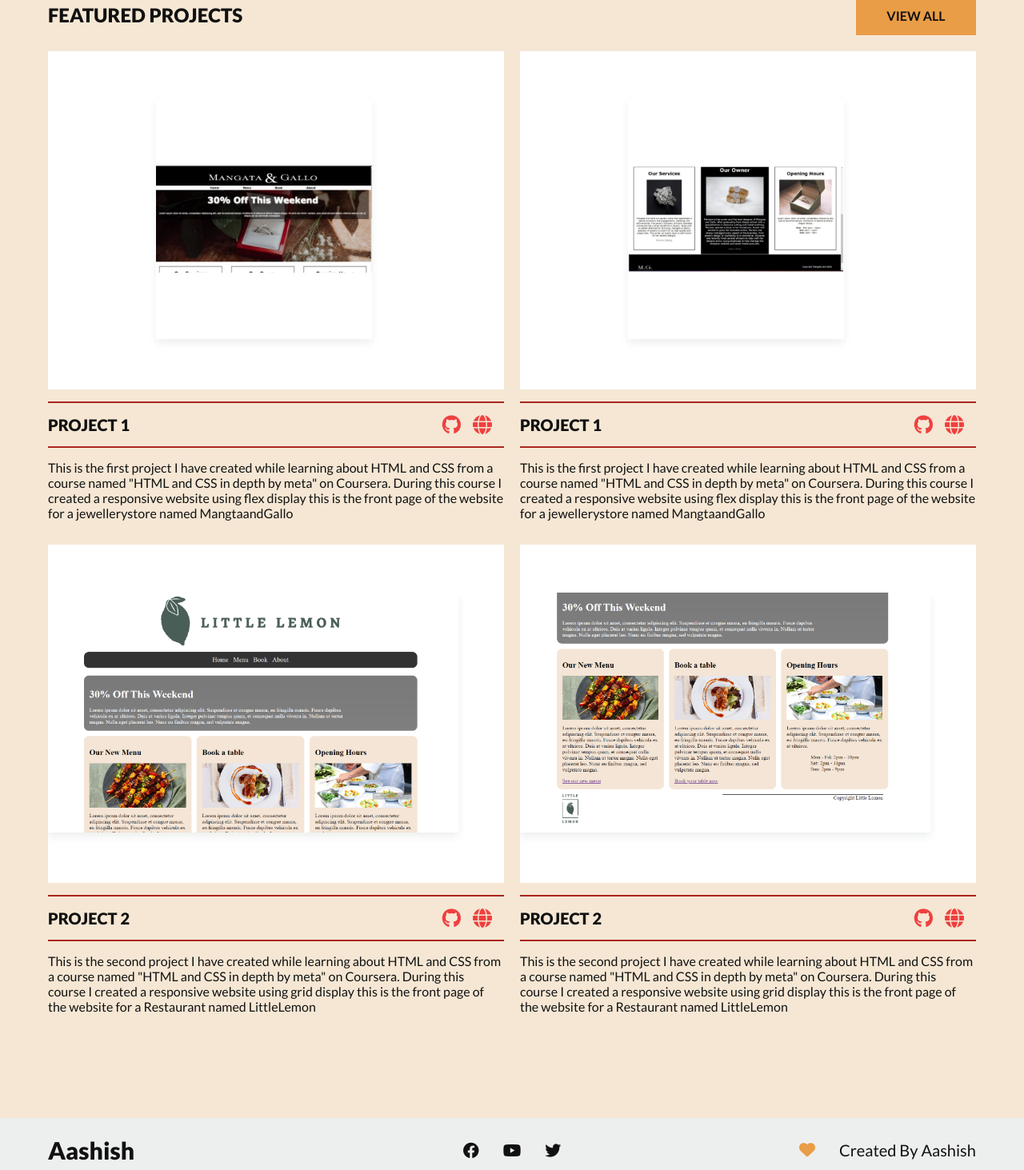
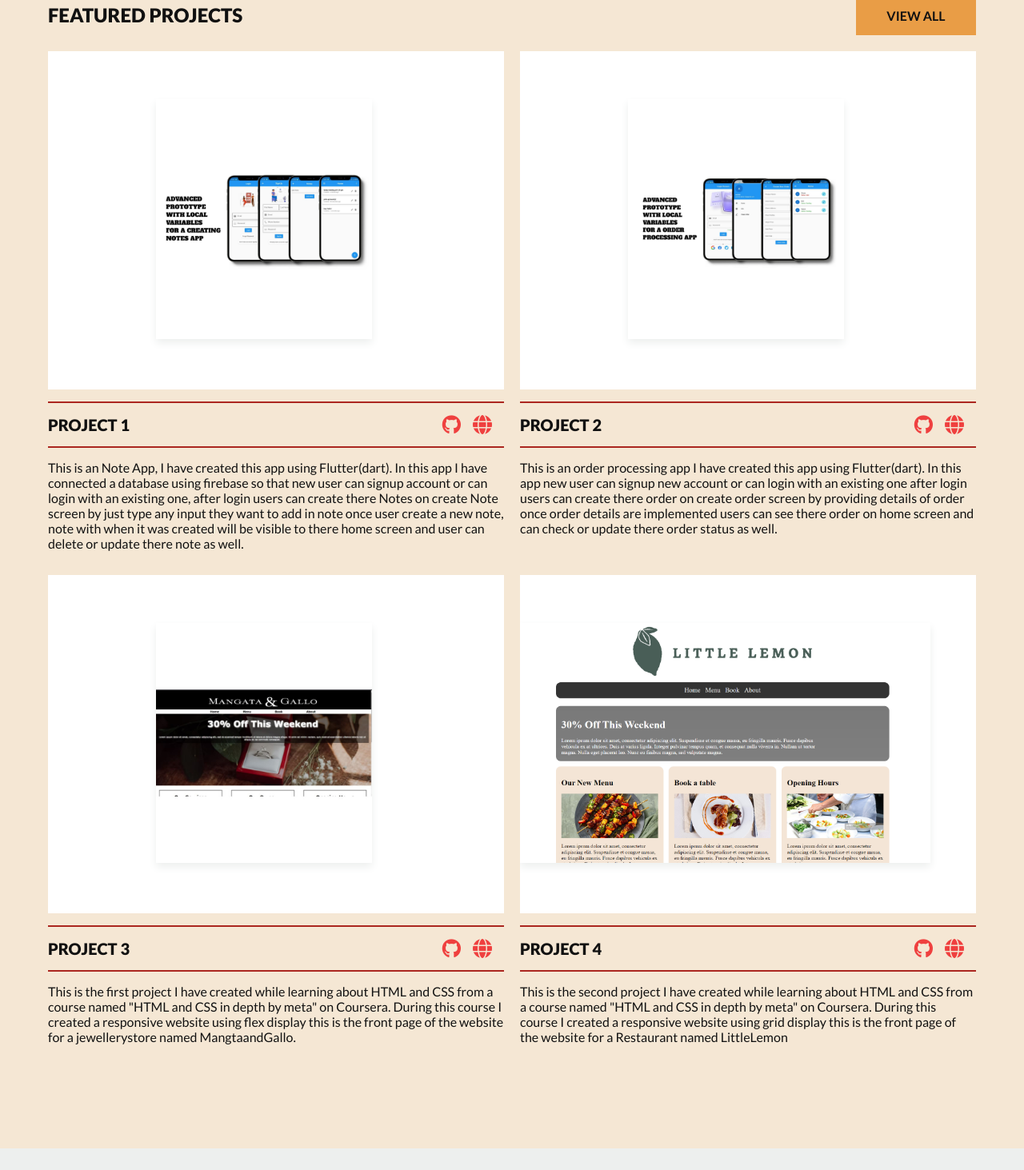
Before and after one commit to Aashish024/Portfolio-website, a React (Create React App) app: page / in a window 1280 px wide. Shown: the part 1780-3243 px from the top of the page at 80% size. Built offline with nearby package versions, Linux system fonts and the light colour scheme.

Commit message:
Update Projects.jsx

```diff
--- a/src/components/Projects.jsx
+++ b/src/components/Projects.jsx
@@ -5,28 +5,37 @@
   const [projects] = useState([
     {
       title: "Project 1",
-      img: "/P1-image.jpeg",
-      gLink: "https://github.com/Aashish024",
-      lLink: "https://mangtaandgallo.netlify.app/",
-      disc: `This is the first project I have created while learning about HTML and CSS from a course named "HTML and CSS in depth by meta" on Coursera. During this course I created a responsive website using flex display this is the front page of the website for a jewellerystore named MangtaandGallo`,
-    },
-    {
-      title: "Project 1",
-      img: "/p1-image2.jpeg",
-      gLink: "https://github.com/Aashish024",
-      lLink: "https://mangtaandgallo.netlify.app//",
-      disc: `This is the first project I have created while learning about HTML and CSS from a course named "HTML and CSS in depth by meta" on Coursera. During this course I created a responsive website using flex display this is the front page of the website for a jewellerystore named MangtaandGallo`,
+      img: "/P3.jpeg",
+      gLink: "https://github.com/Aashish024/Note-App",
+      lLink: "https://github.com/Aashish024/Note-App",
+      disc: `This is an Note App, I have created this app using Flutter(dart).
+      In this app I have connected a database using firebase so that new user can signup
+      account or can login with an existing one, after login users can create there Notes
+      on create Note screen by just type any input they want to add in note once user create
+      a new note, note with when it was created will be visible to there home screen
+      and user can delete or update there note as well.`,
     },
     {
       title: "Project 2",
-      img: "/P2-image.png",
-      gLink: "https://github.com/Aashish024",
-      lLink: "https://littlelemonrestaurant.netlify.app/",
-      disc: `This is the second project I have created while learning about HTML and CSS from a course named "HTML and CSS in depth by meta" on Coursera. During this course I created a responsive website using grid display this is the front page of the website for a Restaurant named LittleLemon`,
+      img: "/P4.jpeg",
+      gLink: "https://github.com/Aashish024/Order_Processing_App",
+      lLink: "https://github.com/Aashish024/Order_Processing_App",
+      disc: `This is an order processing app I have created this app using Flutter(dart).
+      In this app new user can signup new account or can login with an existing one after
+       login users can create there order on create order screen by providing details of
+       order once order details are implemented users can see there order on home screen
+       and can check or update there order status as well.`,
     },
     {
-      title: "Project 2",
-      img: "/P2-image2.png",
+      title: "Project 3",
+      img: "/p1-image.jpeg",
+      gLink: "https://github.com/Aashish024",
+      lLink: "https://mangtaandgallo.netlify.app//",
+      disc: `This is the first project I have created while learning about HTML and CSS from a course named "HTML and CSS in depth by meta" on Coursera. During this course I created a responsive website using flex display this is the front page of the website for a jewellerystore named MangtaandGallo.`,
+    },
+    {
+      title: "Project 4",
+      img: "/P2-image.png",
       gLink: "https://github.com/Aashish024",
       lLink: "https://littlelemonrestaurant.netlify.app/",
       disc: `This is the second project I have created while learning about HTML and CSS from a course named "HTML and CSS in depth by meta" on Coursera. During this course I created a responsive website using grid display this is the front page of the website for a Restaurant named LittleLemon`,
```
